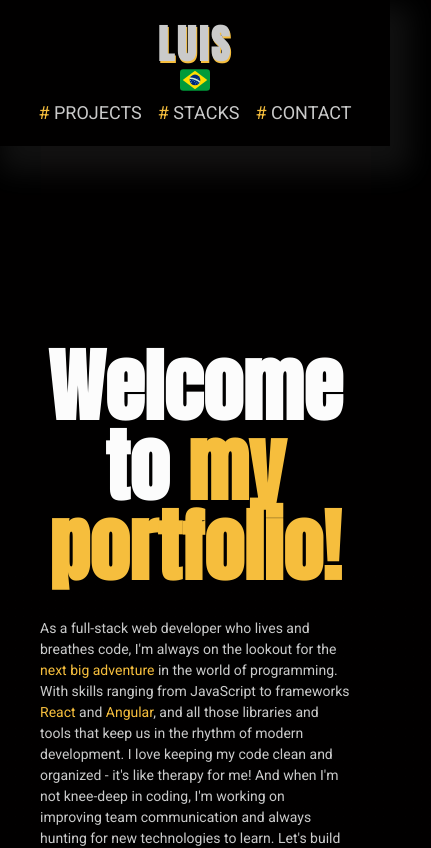
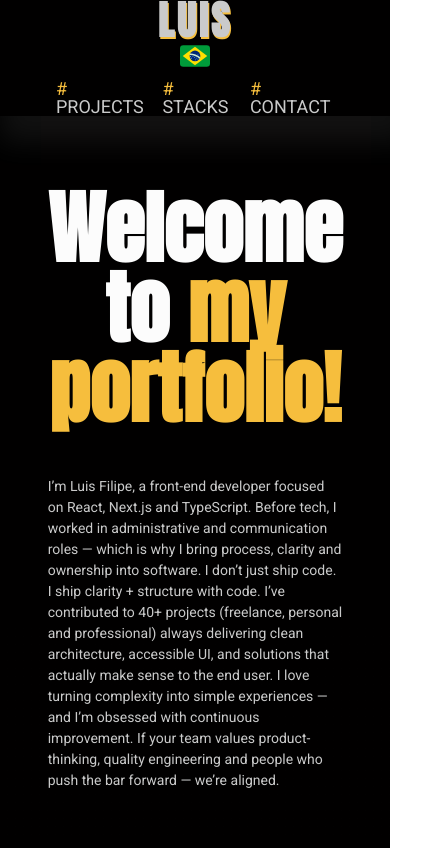
Before and after one commit to luisfilipe21/fullstack_portfolio, a React (Vite) app: page / in a window 390 px wide. Shown: the top 848 px of the page, 431 px wide, since content can reach past the window. Built offline with nearby package versions, Linux system fonts and the light colour scheme.

Commit message:
fix: changes on layout, text and responsivity

```diff
--- a/src/components/About/index.jsx
+++ b/src/components/About/index.jsx
@@ -9,6 +9,17 @@ export const AboutSection = () => {
 
 
     const { port } = useContext(ProjectContext);
+
+    const presentationText = `I’m Luis Filipe, a front-end developer focused on React, Next.js and TypeScript. Before tech, I worked in administrative and communication roles — which is why I bring process, clarity and ownership into software. I don’t just ship code. I ship clarity + structure with code.
+
+    I’ve contributed to 40+ projects (freelance, personal and professional) always delivering clean architecture, accessible UI, and solutions that actually make sense to the end user. I love turning complexity into simple experiences — and I’m obsessed with continuous improvement.
+
+    If your team values product-thinking, quality engineering and people who push the bar forward — we’re aligned.`
+
+    const textoDeApresentacao = `Sou o Luis Filipe, desenvolvedor front-end especializado em React, Next.js e TypeScript. Antes de migrar para o desenvolvimento, atuei em áreas administrativas e comunicação. Essa base me tornou extremamente organizado, orientado a processos e claro na comunicação. Hoje, trago tudo isso para o código, criando interfaces acessíveis, responsivas e com arquitetura cuidadosa.
+
+    Já participei de mais de 40 projetos entre freelas, pessoais e profissionais, sempre priorizando código limpo, boas práticas e entregando valor real ao usuário final. Minha motivação é construir produtos que façam sentido e evoluam continuamente. Se a sua empresa busca alguém que pense produto e não apenas linha de código, que eleve o nível do time e entregue com propósito, então nós combinamos.`
+
 
     return (
         <section>
@@ -42,7 +53,7 @@ export const AboutSection = () => {
                                     whileInView={{ opacity: 1, x: 0 }}
                                     transition={{ duration: 1 }}
                                 >
-                            As a full-stack web developer who lives and breathes code, I'm always on the lookout for the <span> next big adventure</span> in the world of programming. With skills ranging from JavaScript to frameworks <span> React</span> and <span> Angular</span>, and all those libraries and tools that keep us in the rhythm of modern development. I love keeping my code clean and organized - it's like therapy for me! And when I'm not knee-deep in coding, I'm working on improving team communication and always hunting for new technologies to learn. Let's build something amazing together!
+                                    {presentationText}
                                 </motion.p>
                                 :
                                 <motion.p className="paragraph"
@@ -50,7 +61,7 @@ export const AboutSection = () => {
                                     whileInView={{ opacity: 1, x: 0 }}
                                     transition={{ duration: 1 }}
                                 >
-                                Como um desenvolvedor web full-stack que vive e respira código, estou constantemente em busca da <span>próxima grande aventura</span> no mundo da programação. Com habilidades que abrangem desde JavaScript e Typescript até os frameworks <span>React</span> e <span>Angular</span>, além de todas aquelas bibliotecas e ferramentas que mantêm nosso ritmo no desenvolvimento moderno. Eu tenho um amor especial por manter meu código limpo e organizado - é como uma terapia para mim! Quando não estou imerso no código, estou dedicado a melhorar a comunicação da equipe e sempre buscando aprender novas tecnologias. Vamos construir algo incrível juntos!
+                                    {textoDeApresentacao}
                                 </motion.p>
                             }
 
@@ -61,7 +72,7 @@ export const AboutSection = () => {
                             whileInView={{ opacity: 1, y: 0, scale: 1 }}
 
                             transition={{ duration: 0.7 }}>
-                            <img src={Foto} alt="Img"/>
+                            <img src={Foto} alt="Img" />
                         </motion.div>
 
                     </div>
--- a/src/components/About/style.module.scss
+++ b/src/components/About/style.module.scss
@@ -4,7 +4,7 @@
     margin: 1rem 0;
 
     @media(max-width: 450px) {
-        max-height: 90vh;
+        max-height: 60vh;
         display: flex;
         align-items: center;
         justify-content: center;
--- a/src/components/Footer/style.module.scss
+++ b/src/components/Footer/style.module.scss
@@ -11,7 +11,7 @@
             letter-spacing: 5px;
             color: var(--gray);
             font-family: var(--font-2);
-            font-size: 4.375rem;
+            font-size: 70px;
             opacity: .2;
             position: absolute;
             top: -1.5rem;
@@ -24,9 +24,9 @@
             &::before {
                 overflow-x: auto;
                 width: auto;
-                font-size: 65px;
-                top: -0.5rem;
-                left: -2rem;
+                font-size: 3.3125rem;
+                top: -1.3rem;
+                left: -2.5rem;
                 letter-spacing: 0px;
             }
         }
@@ -42,7 +42,7 @@
 }
 
 .divLinks {
-    height: 20vh;
+    margin-top: 0.5rem;
     display: flex;
     align-items: center;
     justify-content: center;
--- a/src/components/Header/index.jsx
+++ b/src/components/Header/index.jsx
@@ -13,7 +13,7 @@ export const Header = () => {
     return (
         <header>
             <motion.div
-                className="container"
+                className="container-header"
                 initial={{ y: -100 }}
                 whileInView={{ y: 0 }}
                 transition={{ duration: 0.8 }}
--- a/src/components/Header/style.module.scss
+++ b/src/components/Header/style.module.scss
@@ -1,5 +1,6 @@
 header {
     width: 100%;
+    max-width: 1280px;
     box-shadow: 10px 16px 26px 10px var(--gray-2);
 
     .box {
@@ -8,7 +9,7 @@ header {
 
         display: flex;
         align-items: center;
-        justify-content: space-around;
+        justify-content: space-between;
 
         @media(max-width: 520px) {
             padding: 0;
--- a/src/styles/grid.scss
+++ b/src/styles/grid.scss
@@ -3,5 +3,17 @@
     max-width: 1280px;
 
     margin: 0 auto;
-    padding: 1.5rem;
+    padding-top: 1rem;
+    padding-bottom: 1rem;
+    padding-left: 2.5rem;
+    padding-right: 2.5rem;
 }
+
+.container-header{
+    width: 100%;
+    max-width: 1280px;
+
+    margin: 0 auto;
+    padding-left: 3.5rem;
+    padding-right: 3.5rem;
+}
--- a/src/styles/typography.scss
+++ b/src/styles/typography.scss
@@ -29,9 +29,11 @@
     font-weight: var(--600);
     font-family: var(--font-2);
     line-height: 1.5;
+    padding: 1rem 0;
 
     @media(max-width: 460px){
         font-size: var(--size-5);
+        margin: 1rem 0;
     }
 }
 
```
Lines whose indentation alone changed are shown as unchanged.
